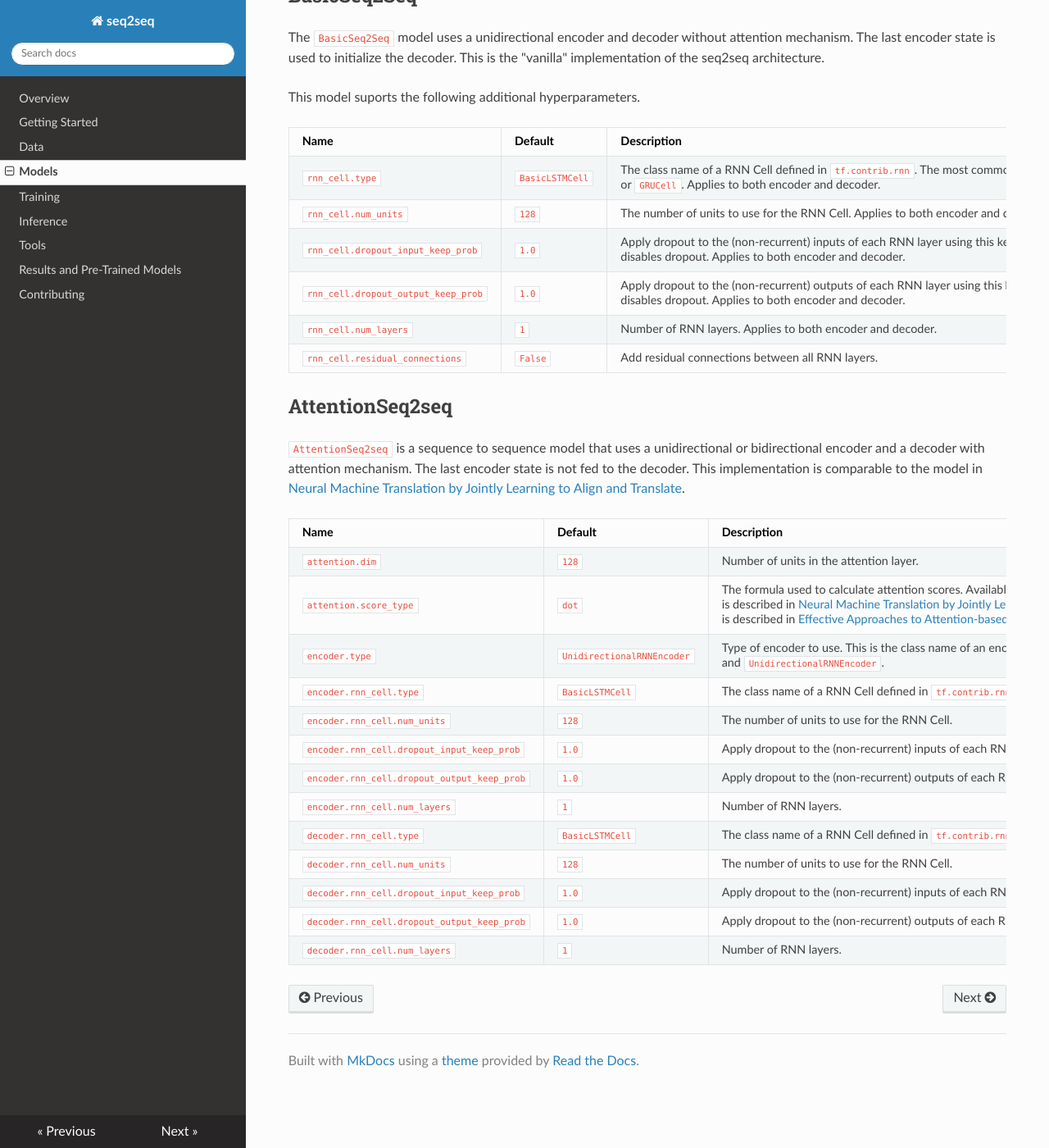
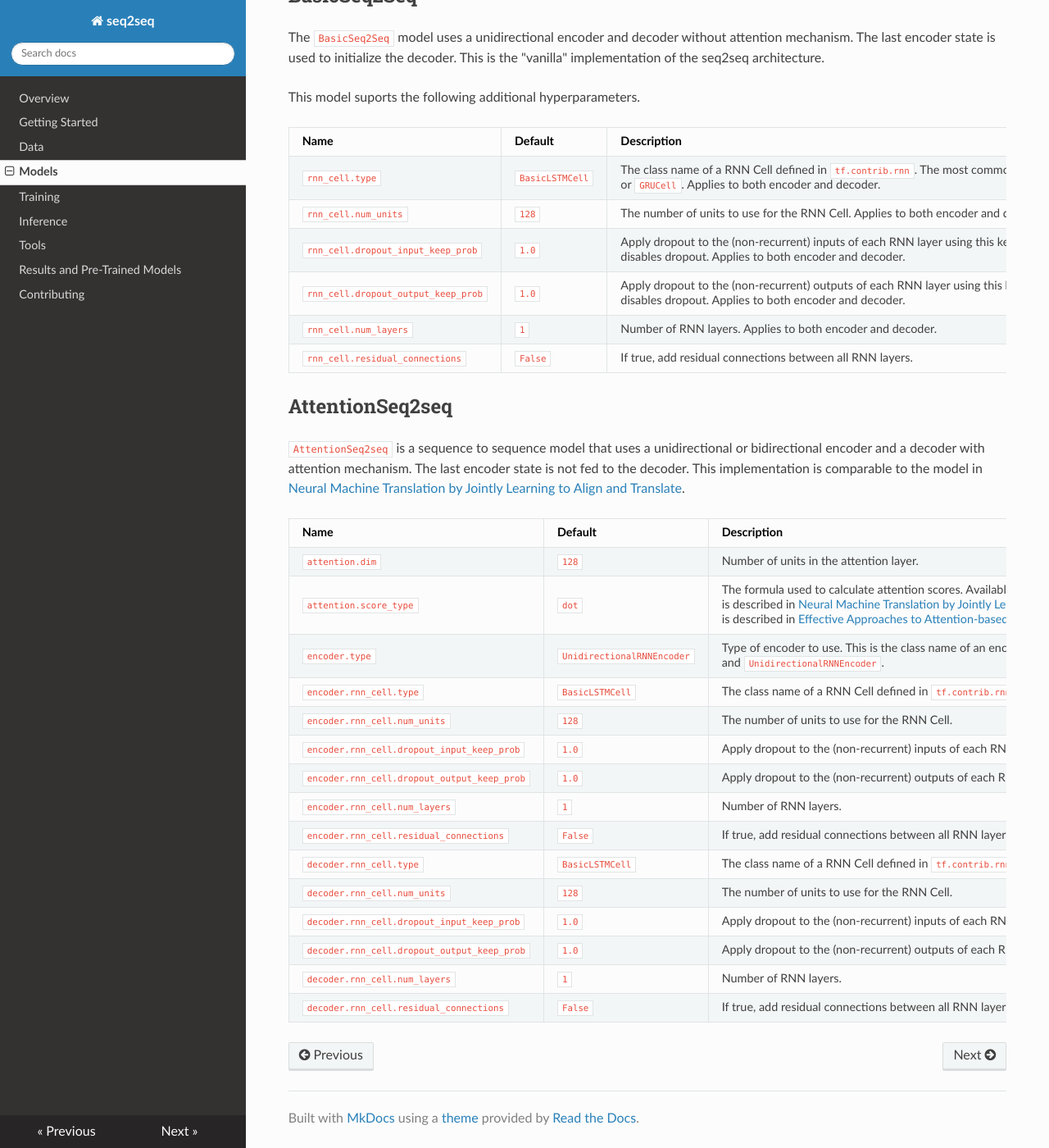
Before and after one commit to google/seq2seq, an MkDocs documentation site: the page built from docs/models.md, in a window 1280 px wide and 1400 px high, scrolled down 867 px. Shown: the whole window at 82% size. Built offline with MkDocs 1.6.1, drawn with Linux system fonts in a browser that asks for light colours; nearby versions of some CDN libraries; old or Windows-style settings are respelled for this version of MkDocs.

Commit message:
Add residual connection docs

```diff
--- a/docs/models.md
+++ b/docs/models.md
@@ -35,7 +35,7 @@ This model suports the following additional hyperparameters.
 | `rnn_cell.dropout_input_keep_prob` | `1.0` | Apply dropout to the (non-recurrent) inputs of each RNN layer using this keep probability. A value of `1.0` disables dropout. Applies to both encoder and decoder. |
 | `rnn_cell.dropout_output_keep_prob` | `1.0`| Apply dropout to the (non-recurrent) outputs of each RNN layer using this keep probability. A value of `1.0` disables dropout. Applies to both encoder and decoder. |
 | `rnn_cell.num_layers` | `1` | Number of RNN layers. Applies to both encoder and decoder. |
-| `rnn_cell.residual_connections` | `False` | Add residual connections between all RNN layers. |
+| `rnn_cell.residual_connections` | `False` | If true, add residual connections between all RNN layers. |
 
 
 
@@ -53,8 +53,10 @@ This model suports the following additional hyperparameters.
 | `encoder.rnn_cell.dropout_input_keep_prob` | `1.0` | Apply dropout to the (non-recurrent) inputs of each RNN layer using this keep probability. A value of `1.0` disables dropout. |
 | `encoder.rnn_cell.dropout_output_keep_prob` | `1.0`| Apply dropout to the (non-recurrent) outputs of each RNN layer using this keep probability. A value of `1.0` disables dropout. |
 | `encoder.rnn_cell.num_layers` | `1` | Number of RNN layers. |
+| `encoder.rnn_cell.residual_connections` | `False` | If true, add residual connections between all RNN layers in the encoder. |
 | `decoder.rnn_cell.type` | `BasicLSTMCell` | The class name of a RNN Cell defined in `tf.contrib.rnn`. The most common values are `BasicLSTMCell`, `LSTMCell` or `GRUCell`. |
 | `decoder.rnn_cell.num_units` | `128` | The number of units to use for the RNN Cell. |
 | `decoder.rnn_cell.dropout_input_keep_prob` | `1.0` | Apply dropout to the (non-recurrent) inputs of each RNN layer using this keep probability. A value of `1.0` disables dropout. |
 | `decoder.rnn_cell.dropout_output_keep_prob` | `1.0`| Apply dropout to the (non-recurrent) outputs of each RNN layer using this keep probability. A value of `1.0` disables dropout. |
 | `decoder.rnn_cell.num_layers` | `1` | Number of RNN layers. |
+| `decoder.rnn_cell.residual_connections` | `False` | If true, add residual connections between all RNN layers in the decoder. |
```
